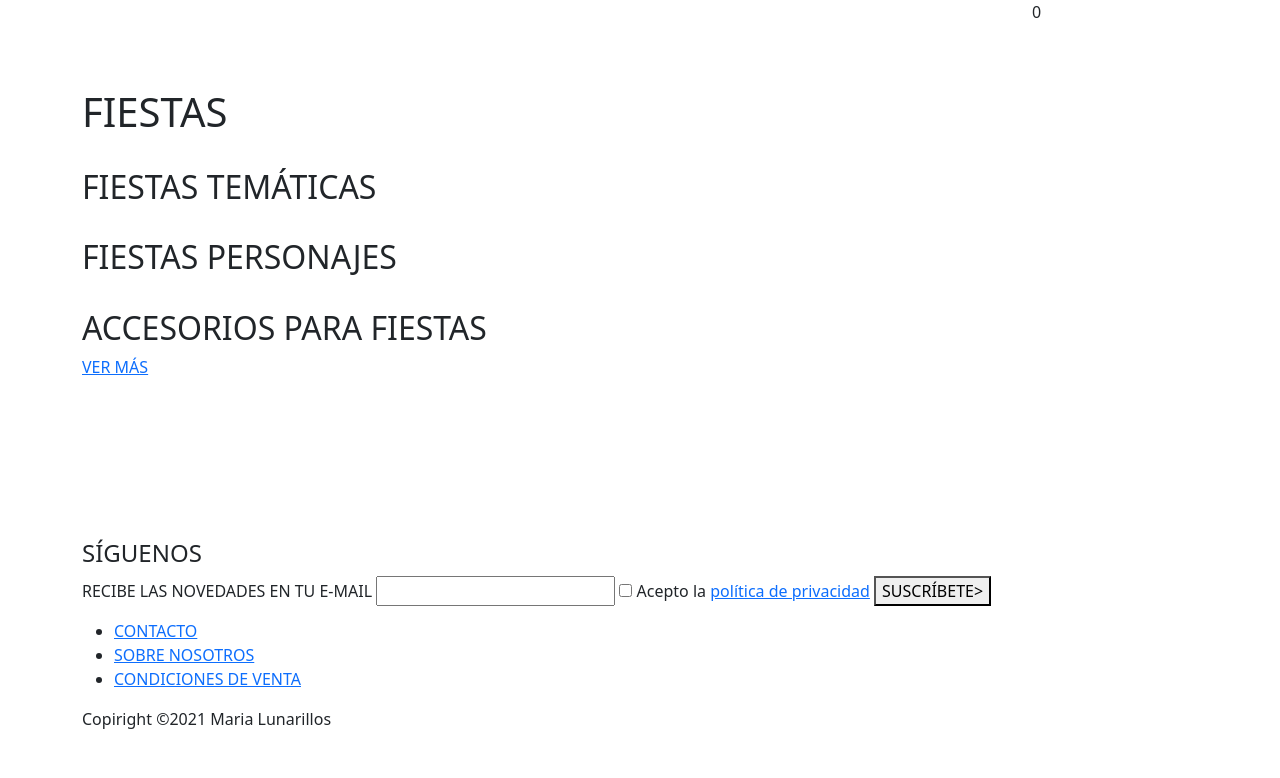
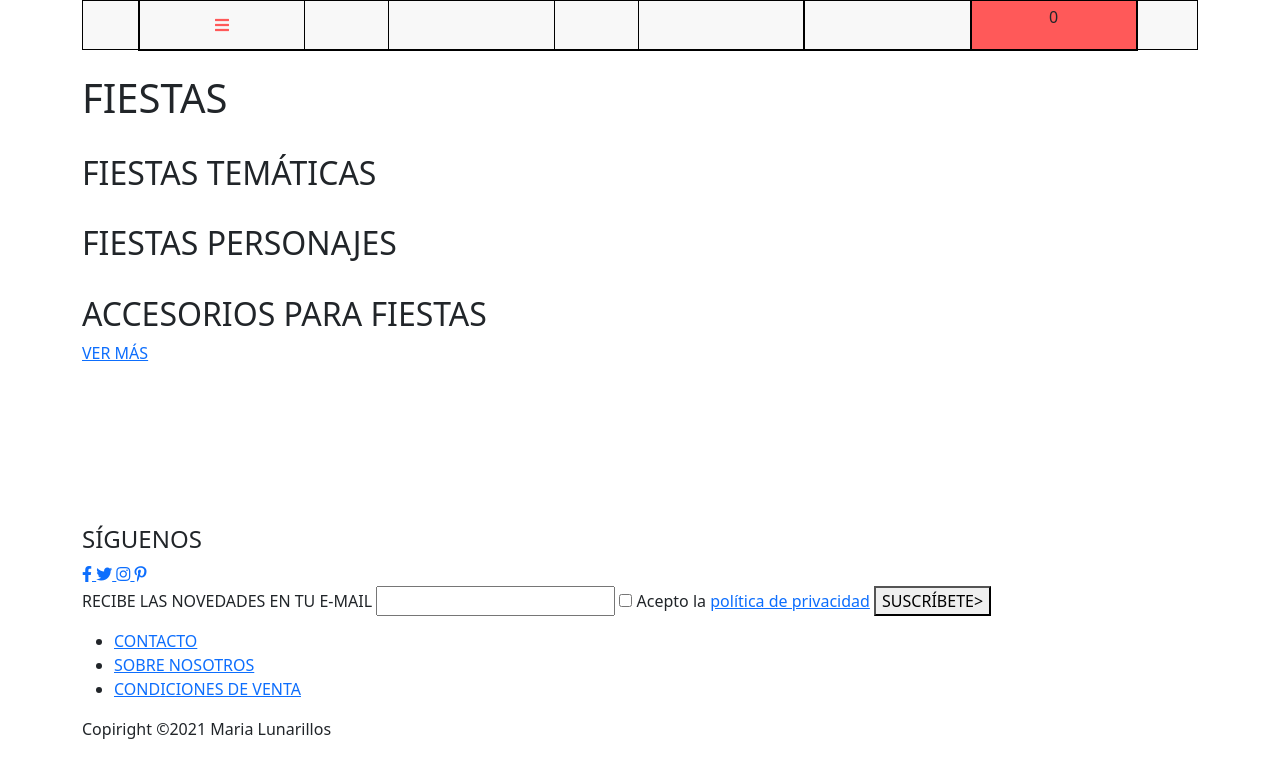
Before and after one commit to InnaIazovskaia/202201-W1CHWE-alejandro-inna-iazovskaia-, a website: page index.html in a window 1280 px wide. Drawn offline with nearby package versions, Linux system fonts and the light colour scheme.

Commit message:
added background color and fawesome link

```diff
--- a/index.html
+++ b/index.html
@@ -8,6 +8,13 @@
       integrity="sha384-1BmE4kWBq78iYhFldvKuhfTAU6auU8tT94WrHftjDbrCEXSU1oBoqyl2QvZ6jIW3"
       crossorigin="anonymous"
     />
+    <link
+      rel="stylesheet"
+      href="https://use.fontawesome.com/releases/v5.15.4/css/all.css"
+      integrity="sha384-DyZ88mC6Up2uqS4h/KRgHuoeGwBcD4Ng9SiP4dIRy0EXTlnuz47vAwmeGwVChigm"
+      crossorigin="anonymous"
+    />
+    <link rel="stylesheet" href="style/style.css" />
     <meta name="viewport" content="width=device-width, initial-scale=1.0" />
     <title>Maria Lunarillos 2.0</title>
   </head>
@@ -15,7 +22,9 @@
     <div class="container">
       <header class="header">
         <nav class="navigation row">
-          <div class="navigation__menu-burger col-2"></div>
+          <div class="navigation__menu-burger col-2">
+            <i class="fas fa-bars"></i>
+          </div>
           <div class="navigation_blank col-1"></div>
           <div class="navigation__user col-2"></div>
           <div class="navigation_blank col-1"></div>
--- a/style/style.css
+++ b/style/style.css
@@ -0,0 +1,73 @@
+* {
+  box-sizing: border-box;
+}
+
+.header {
+  display: flex;
+  height: 50px;
+
+  background-color: #f8f8f8;
+  border: 1px solid black;
+  align-items: center;
+  justify-content: center;
+}
+
+.navigation {
+  border: 1px solid black;
+  display: flex;
+  flex-direction: row;
+  width: 1000px;
+  justify-content: space-around;
+  align-items: center;
+}
+
+.navigation__menu-burger {
+  display: flex;
+
+  align-items: center;
+  justify-content: space-around;
+  border: 1px solid black;
+  height: 50px;
+}
+
+.fa-bars {
+  color: #ff5959;
+}
+
+.navigation__user {
+  display: flex;
+  align-items: center;
+  justify-content: space-around;
+  border: 1px solid black;
+  height: 50px;
+}
+
+.navigation__search {
+  display: flex;
+  align-items: center;
+  justify-content: space-around;
+  border: 1px solid black;
+  height: 50px;
+}
+
+.navigation__cart {
+  display: flex;
+  align-items: center;
+  justify-content: space-around;
+  border: 1px solid black;
+  height: 50px;
+}
+
+.navigation__counter {
+  display: flex;
+  align-items: center;
+  justify-content: space-around;
+  background-color: #ff5959;
+  border: 1px solid black;
+  height: 50px;
+}
+
+.navigation__counter p {
+  align-items: center;
+  justify-content: space-around;
+}
```
